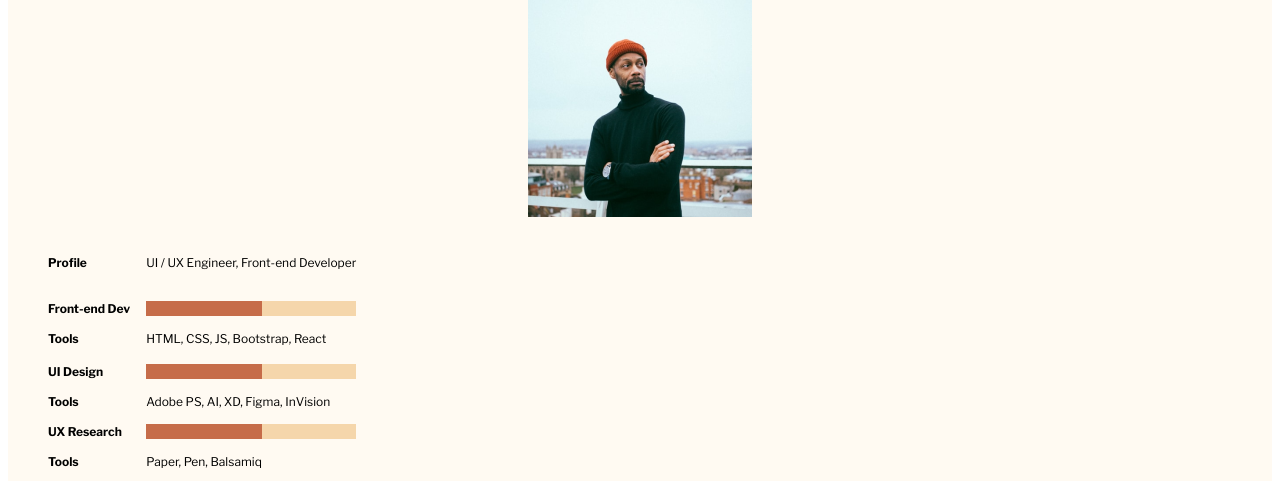
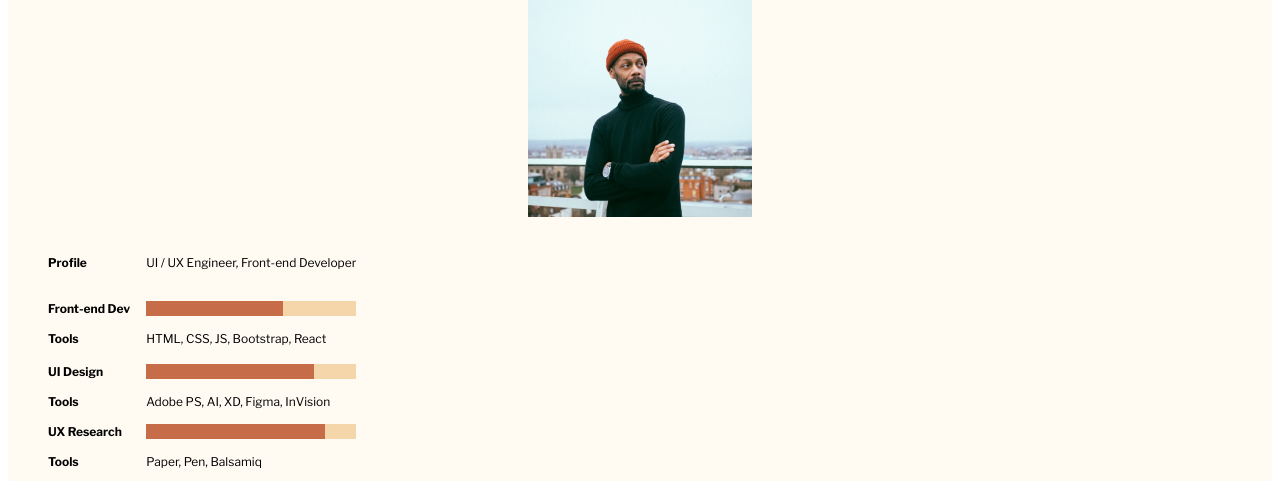
Before and after one commit to ultrasoft011/PortofolioWebPage, a plain HTML site: page index.html in a window 1280 px wide. Shown: the part 547-1036 px from the top of the page. Drawn offline with nearby package versions, Linux system fonts and the light colour scheme.

Commit message:
skills completed update

```diff
--- a/index.html
+++ b/index.html
@@ -47,14 +47,14 @@
                     </div>
                 </li>
                 <li>HTML, CSS, JS, Bootstrap, React</li>
-                <li id="li-design"><div class="skills-1">
+                <li id="li-design"><div class="skills-2">
                     <div id="box-1"></div>
                     <div id="box-2"></div>
                 </div>
                 </li>
                 <li>Adobe PS, AI, XD, Figma, InVision</li>
                 <li id="li-UX">
-                    <div class="skills-1">
+                    <div class="skills-3">
                         <div id="box-1"></div>
                         <div id="box-2"></div>
                     </div>
--- a/styles.css
+++ b/styles.css
@@ -85,15 +85,54 @@
     justify-content: center;
 }
 
+.skills-2 {
+    height: 30px;
+    display: flex;
+    justify-content: center;
+}
+
+
+.skills-3 {
+    height: 30px;
+    display: flex;
+    justify-content: center;
+}
+
+
 #box-1 {
     background-color: #C66C49;
-    width: 55%;
+    width: 65%;
     height: 50%;
 }
 
 #box-2 {
     background-color: #F5D6AB;
-    width: 45%;
+    width: 35%;
+    height: 50%;
+}
+
+.skills-2 #box-1 {
+    background-color: #C66C49;
+    width: 80%;
+    height: 50%;
+}
+
+.skills-2 #box-2 {
+    background-color: #F5D6AB;
+    width: 20%;
+    height: 50%;
+}
+
+
+.skills-3 #box-1 {
+    background-color: #C66C49;
+    width: 85%;
+    height: 50%;
+}
+
+.skills-3 #box-2 {
+    background-color: #F5D6AB;
+    width: 15%;
     height: 50%;
 }
 
```
